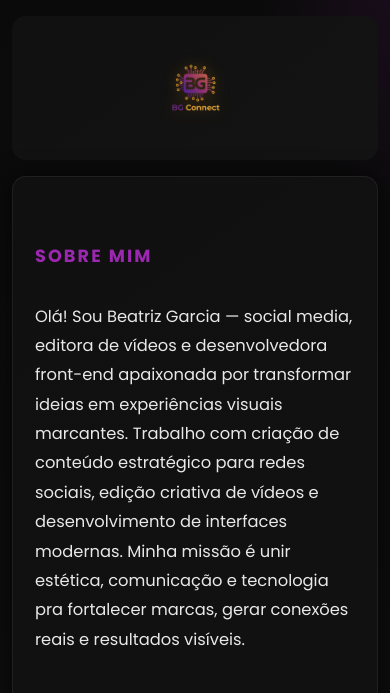
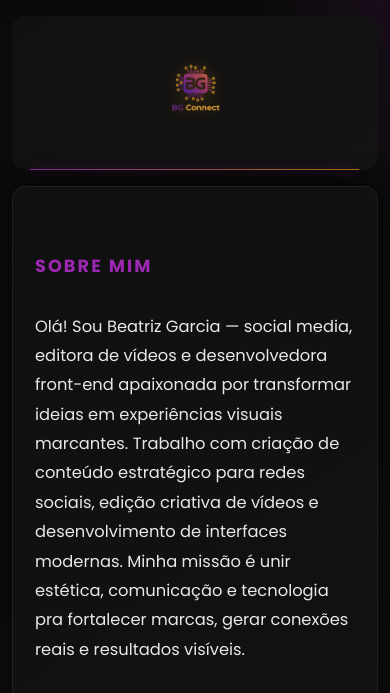
Before and after one commit to Triztgr/BG.Connect, a plain HTML site: page index.html in a window 390 px wide. Shown: the top 693 px of the page. Drawn offline with nearby package versions, Linux system fonts and the light colour scheme.

Commit message:
Update style.css

```diff
--- a/style.css
+++ b/style.css
@@ -312,24 +312,35 @@ footer{
     max-width: 140px;
   }
 }
-/* ===== HEADER COMPACTO SÓ COM LOGO ===== */
+/* ===== HEADER COM LINHA ROXA EFEITO GLOW ===== */
 header {
   text-align: center;
-  padding: 20px 10px 10px; /* bem mais compacto */
+  padding: 20px 10px 10px;
   background-color: transparent;
+  position: relative;
   border: none;
   box-shadow: none;
 }
 
-header h1 {
-  display: none; /* esconde o título */
+/* linha roxa sob o header */
+header::after {
+  content: "";
+  position: absolute;
+  bottom: 0;
+  left: 50%;
+  transform: translateX(-50%);
+  width: 85%;
+  height: 2px;
+  background: linear-gradient(90deg, rgba(156, 39, 176, 0.9), rgba(255, 152, 0, 0.7));
+  border-radius: 3px;
+  box-shadow: 0 0 12px rgba(156, 39, 176, 0.6);
 }
 
-/* logo centralizada e proporcional */
+/* logo */
 header .logo {
   display: block;
-  margin: 0 auto;
-  max-width: 160px; /* tamanho ideal pro desktop */
+  margin: 0 auto 10px;
+  max-width: 160px;
   height: auto;
   filter: drop-shadow(0 0 8px rgba(255, 152, 0, 0.3));
   transition: transform 0.3s ease, filter 0.3s ease;
@@ -340,7 +351,7 @@ header .logo:hover {
   filter: drop-shadow(0 0 14px rgba(156, 39, 176, 0.5));
 }
 
-/* no mobile, reduz ainda mais */
+/* responsivo */
 @media (max-width: 550px) {
   header {
     padding: 12px 6px;
@@ -349,4 +360,9 @@ header .logo:hover {
   header .logo {
     max-width: 120px;
   }
+
+  header::after {
+    width: 90%;
+    height: 1.5px;
+  }
 }
```
